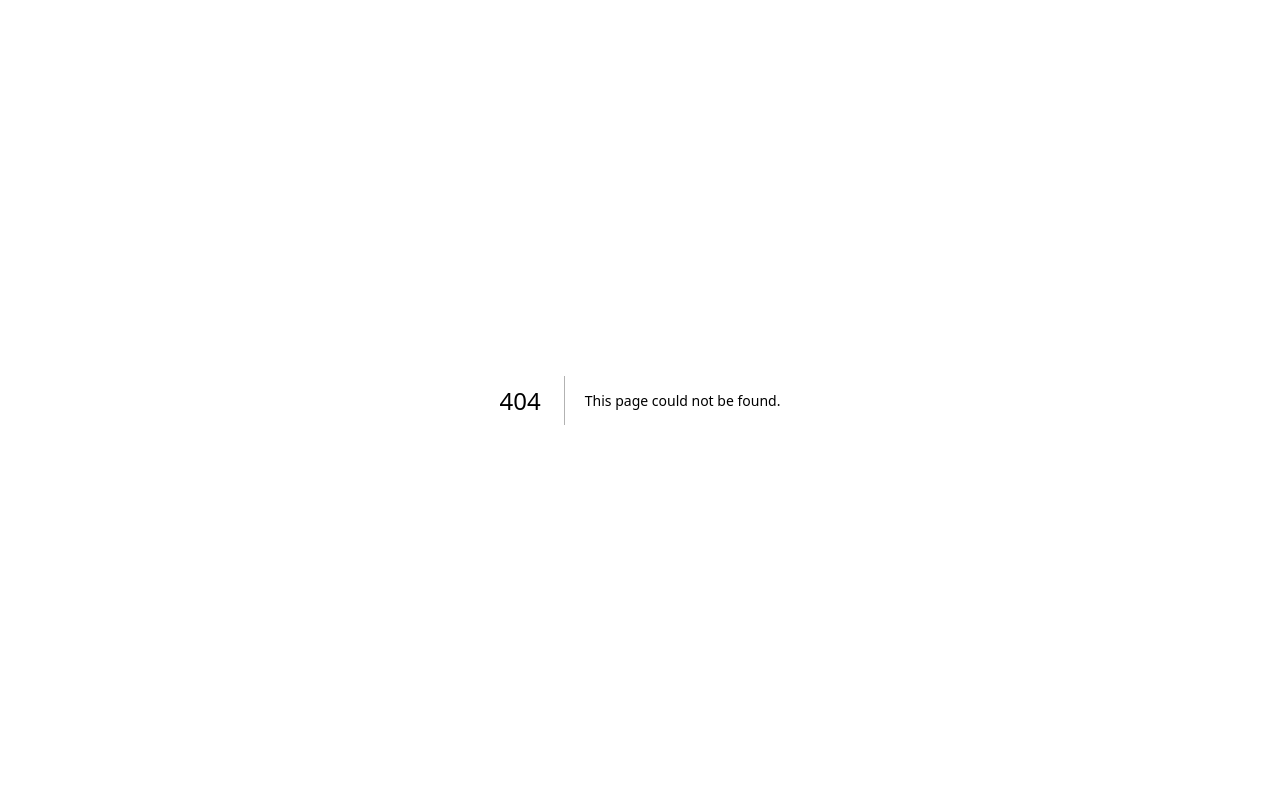
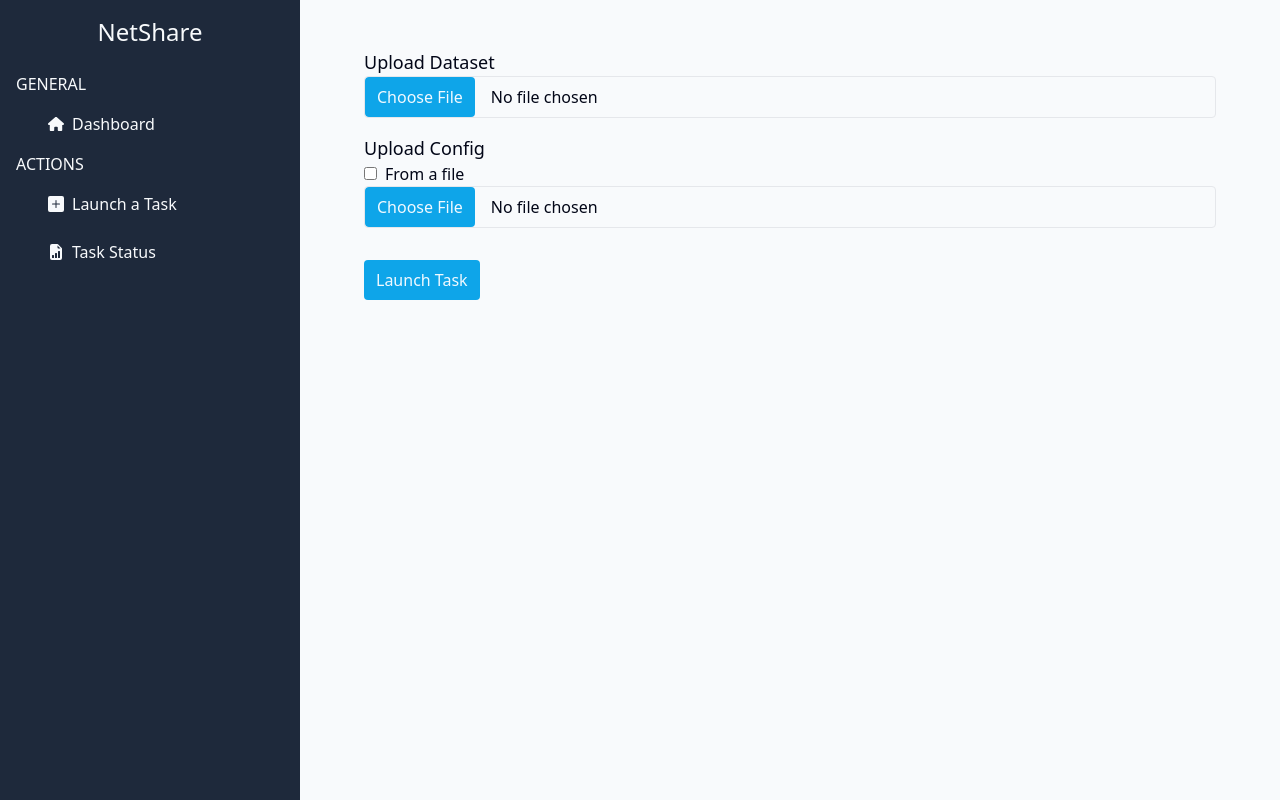
Before and after one commit to HaozheSong/NetShareWeb, a Next.js app in the folder frontend/: page /dashboard/launch-task in a window 1280 px wide. Before the commit this address had no page. Built offline with nearby package versions, Linux system fonts and the light colour scheme.

Commit message:
task-1.6.0 split task to launch and status subpages

```diff
--- a/frontend/src/app/dashboard/Sidebar.tsx
+++ b/frontend/src/app/dashboard/Sidebar.tsx
@@ -28,7 +28,7 @@
       links: [
         {
           text: 'Launch a Task',
-          href: '/dashboard/task/',
+          href: '/dashboard/launch-task/',
           icon: sidebarIcon.launchTask
         },
         {
--- a/frontend/src/app/dashboard/task/StartTaskForm.tsx
+++ b/frontend/src/app/dashboard/launch-task/StartTaskForm.tsx
@@ -1,8 +1,6 @@
 import { useRef, useState } from 'react'
 import Papa from 'papaparse'
 import configTemplate from './configTemplate'
-import { Task } from './page'
-import { getAllTasks } from './utils'
 
 // TODO: make HeaderInfo more accurate
 type HeaderInfo = any
@@ -58,11 +56,7 @@
 const selectClassName =
   'px-2 py-1 text-sm border rounded-md focus:border-blue-500 focus:ring-blue-500'
 
-export default function StartTaskForm ({
-  setAllTasks
-}: {
-  setAllTasks: React.Dispatch<React.SetStateAction<Task[]>>
-}) {
+export default function StartTaskForm () {
   const datasetRef = useRef<HTMLInputElement>(null)
   const configRef = useRef<HTMLInputElement>(null)
 
@@ -99,6 +93,7 @@
           }}
         />
       </div>
+
       <div className='my-4'>
         <p className='text-lg font-medium'>Upload Config</p>
         <input
@@ -121,6 +116,7 @@
           className='block w-full border rounded cursor-pointer file:cursor-pointer file:px-3 file:py-2 file:mr-4 file:rounded file:border-0 file:bg-sky-500 file:text-sky-50'
         />
       </div>
+
       {datasetHeaders.length == 0 ? (
         ''
       ) : (
@@ -190,6 +186,7 @@
           </table>
         </div>
       )}
+
       <button
         type='button'
         onClick={() =>
@@ -198,8 +195,7 @@
             configRef,
             configSource,
             headerInfo,
-            setSubmitBtnText,
-            setAllTasks
+            setSubmitBtnText
           )
         }
         id='submitBtn'
@@ -464,8 +460,7 @@
   configRef: React.RefObject<HTMLInputElement>,
   configSource: string,
   headerInfo: HeaderInfo,
-  setSubmitBtnText: React.Dispatch<React.SetStateAction<JSX.Element>>,
-  setAllTasks: React.Dispatch<React.SetStateAction<Task[]>>
+  setSubmitBtnText: React.Dispatch<React.SetStateAction<JSX.Element>>
 ) {
   const formData = new FormData()
   if (
@@ -503,7 +498,6 @@
   })
   const resp_json = await response.json()
   if (resp_json.is_successful) {
-    getAllTasks(setAllTasks)
     setSubmitBtnText(submitBtnTextDefault)
   }
 }
--- /dev/null
+++ b/frontend/src/app/dashboard/launch-task/page.tsx
@@ -0,0 +1,6 @@
+'use client'
+import StartTaskForm from './StartTaskForm'
+
+export default function LaunchTask () {
+  return <StartTaskForm />
+}
--- a/frontend/src/app/dashboard/task/page.tsx
+++ b/frontend/src/app/dashboard/task-status/page.tsx
@@ -1,7 +1,5 @@
 'use client'
 import { useEffect, useState } from 'react'
-import { getAllTasks } from './utils'
-import StartTaskForm from './StartTaskForm'
 import AllTasksTable from './AllTasksTable'
 
 export interface Task {
@@ -14,17 +12,20 @@
   updated_at: string
 }
 
-export default function Task () {
+export default function TaskStatusTableView () {
   const [allTasks, setAllTasks] = useState([] as Array<Task>)
   useEffect(() => {
     getAllTasks(setAllTasks)
     const interval = setInterval(getAllTasks, 3000, setAllTasks)
     return () => clearInterval(interval)
   }, [])
-  return (
-    <>
-      <AllTasksTable allTasks={allTasks} />
-      <StartTaskForm setAllTasks={setAllTasks} />
-    </>
-  )
+  return <AllTasksTable allTasks={allTasks} />
 }
+
+async function getAllTasks (
+  setAllTasks: React.Dispatch<React.SetStateAction<Task[]>>
+) {
+  const response = await fetch('/api/task/read/all/')
+  const allTasks: Array<Task> = await response.json()
+  setAllTasks(allTasks)
+}
--- a/frontend/src/app/dashboard/task/utils.tsx
+++ /dev/null
@@ -1,9 +0,0 @@
-import { Task } from './page'
-
-export async function getAllTasks (
-  setAllTasks: React.Dispatch<React.SetStateAction<Task[]>>
-) {
-  const response = await fetch('/api/task/read/all/')
-  const allTasks: Array<Task> = await response.json()
-  setAllTasks(allTasks)
-}
```
Also changed, not shown: frontend/src/app/dashboard/launch-task/configTemplate.tsx (renamed from frontend/src/app/dashboard/task/configTemplate.tsx), frontend/src/app/dashboard/task-status/AllTasksTable.tsx (renamed from frontend/src/app/dashboard/task/AllTasksTable.tsx), frontend/src/app/dashboard/task-status/log/[task_id]/page.tsx (renamed from frontend/src/app/dashboard/task/log/[task_id]/page.tsx), frontend/src/app/dashboard/task-status/result/[task_id]/page.tsx (renamed from frontend/src/app/dashboard/task/result/[task_id]/page.tsx), frontend/src/app/dashboard/task-status/result/[task_id]/result.css (renamed from frontend/src/app/dashboard/task/result/[task_id]/result.css).
